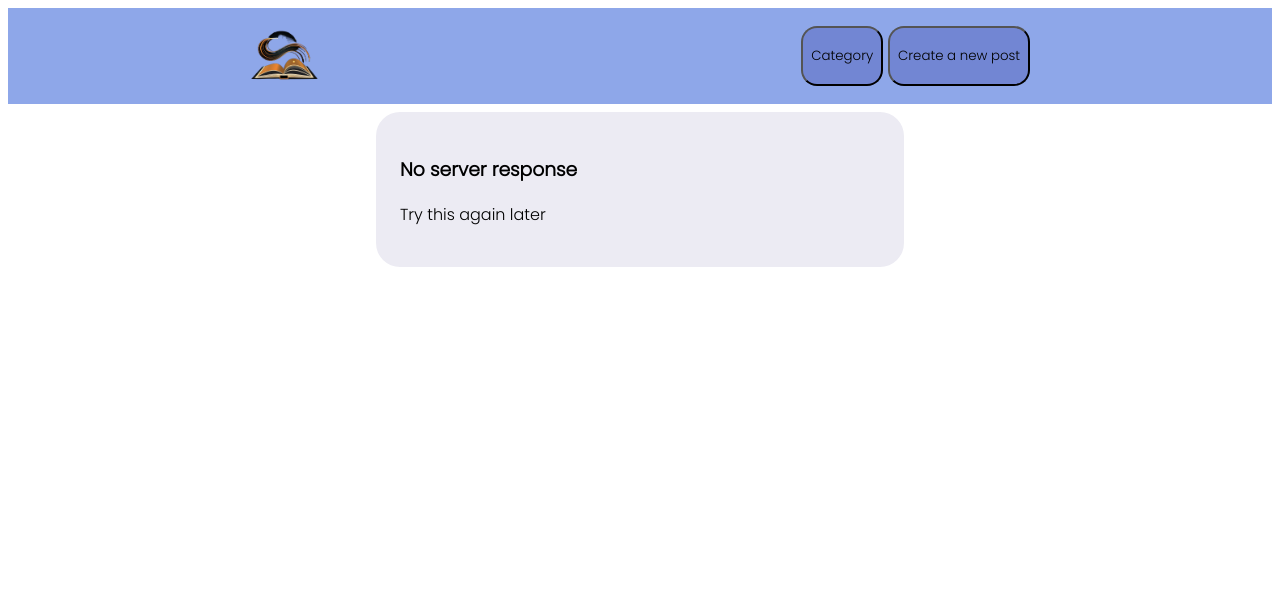
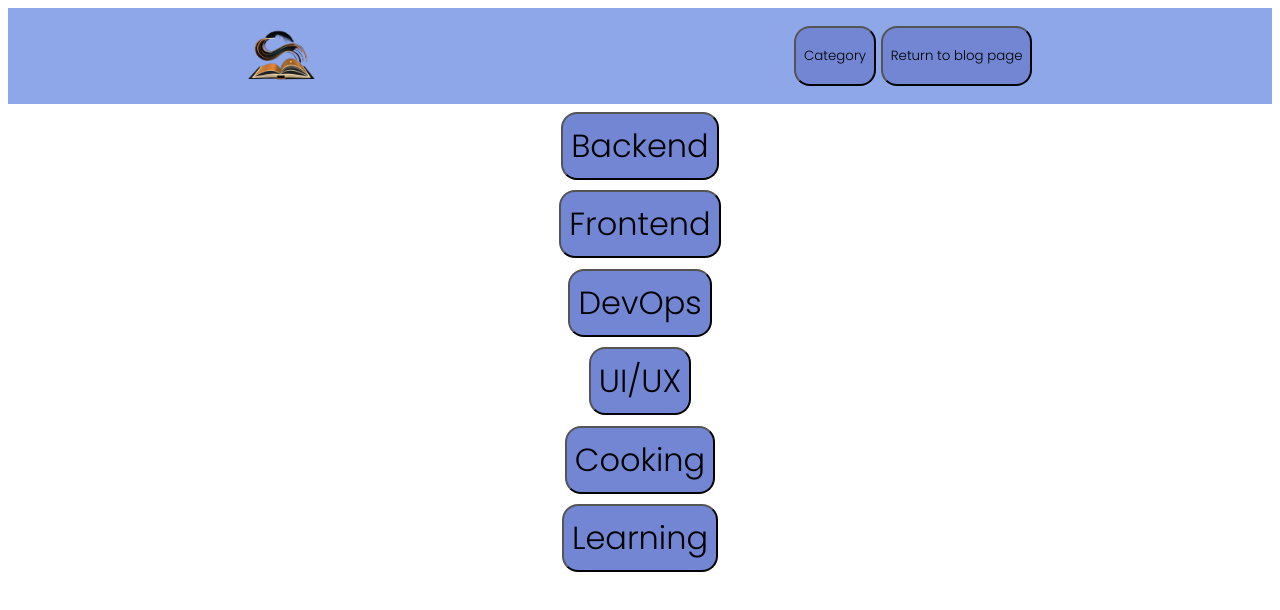
Before and after one commit to Sanorian/StreamSpace, a Vue app: page / in a window 1280 px wide. Both pictures are taken after a click on the button "Category". Shown: the top 610 px of the page. Built offline with nearby package versions, Linux system fonts and the light colour scheme.

Commit message:
Add category-filter

```diff
--- a/src/App.vue
+++ b/src/App.vue
@@ -2,7 +2,10 @@
 import {ref} from 'vue'
 const isBlog = ref(true);
 const isAddPost = ref(false);
+const isCategoryChoosing = ref(false);
+const isCategoryChosen = ref(false);
 const blogData = ref([{postname: 'No server response', posttext: 'Try this again later'}]);
+const chosenCategoryData = ref([{postname: 'No server response', posttext: 'Try this again later'}]);
 const addPostButtonValue = ref('Create a new post');
 const response = ref();
 
@@ -18,18 +21,41 @@ fetch('http://localhost:3000/')
 function toBlogPage(){
   isBlog.value = true;
   isAddPost.value = false;
+  isCategoryChoosing.value = false;
+  isCategoryChosen.value = false;
   addPostButtonValue.value = 'Create a new post';
 }
+
 function addPostWindow(){
   if (isBlog.value == true){
     isBlog.value = false;
+    isCategoryChoosing.value = false;
+    isCategoryChosen.value = false;
     isAddPost.value = true;
-    addPostButtonValue.value = 'Return to main page';
+    addPostButtonValue.value = 'Return to blog page';
   } else {
     isBlog.value = true;
+    isCategoryChoosing.value = false;
+    isCategoryChosen.value = false;
     isAddPost.value = false;
     addPostButtonValue.value = 'Create a new post';
   }
+}
+
+function toCategorys(){
+  isBlog.value = false;
+  isAddPost.value = false;
+  addPostButtonValue.value = 'Return to blog page';
+  isCategoryChoosing.value = true;
+  isCategoryChosen.value = false;
+}
+
+function toCategory(category){
+  chosenCategoryData.value = blogData.value.filter((post)=> post.category==category)
+  isBlog.value = false;
+  isAddPost.value = false;
+  isCategoryChoosing.value = false;
+  isCategoryChosen.value = true;
 }
 function sendingPost(){
   let name = document.getElementsByTagName('input')[0].value,
@@ -54,7 +80,6 @@ function sendingPost(){
   } else {
     response.value = 'The post has not passed moderation';
   }
-
 }
 function onInput(key){
   if (key=='input'){
@@ -91,7 +116,7 @@ function isGood(text){
   <header>
       <img src="./assets/logo.png" @click="toBlogPage()">
       <div class="two_buttons">
-          <button class="button_light">Category</button>
+          <button class="button_light" @click="toCategorys()">Category</button>
           <button class="button_light" @click="addPostWindow()">{{addPostButtonValue}}</button>
       </div>
   </header>
@@ -138,6 +163,23 @@ function isGood(text){
       </ol>
     </div>
   </div>
+  <div v-if="isCategoryChoosing" class="categoryChoosing">
+    <button @click="toCategory('backend')">Backend</button>
+    <button @click="toCategory('frontend')">Frontend</button>
+    <button @click="toCategory('devops')">DevOps</button>
+    <button @click="toCategory('ui/ux')">UI/UX</button>
+    <button @click="toCategory('cooking')">Cooking</button>
+    <button @click="toCategory('learning')">Learning</button>
+  </div>
+  <div v-if="isCategoryChosen" class="blog">
+    <div v-for="post in [...new Set(chosenCategoryData)]" :key="post.id">
+      <div class="post_light">
+        <h3>{{post.postname}}</h3>
+        <p class="text" style="white-space: pre-line">{{post.posttext}}</p>
+      </div>
+    </div>
+  </div>
+
 </template>
 
 <style>
@@ -251,4 +293,14 @@ p{
 template{
   background-color: #FFF2F2;
 }
+.categoryChoosing{
+  display: flex;
+  flex-direction: column;
+  justify-content: center;
+  align-items: center;
+}
+.categoryChoosing button{
+  margin-top: 1vmin;
+  font-size: 4vmin;
+}
 </style>
```
Also changed, not shown: server.js (+20 -0 lines), 1 other file (tests, documents, lock files or other folders). Lines whose indentation alone changed are shown as unchanged.
